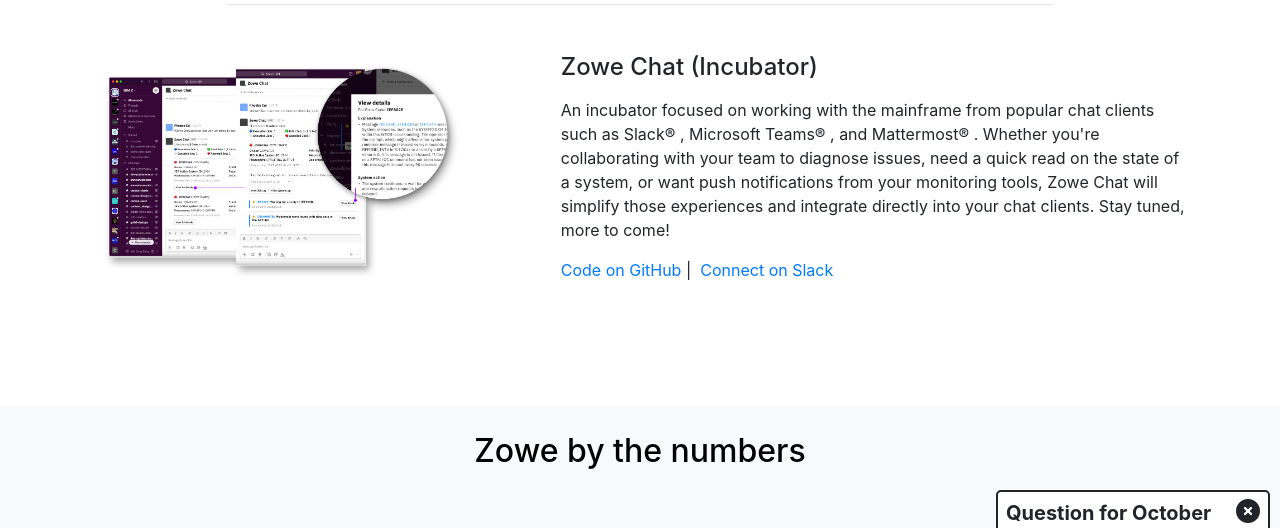
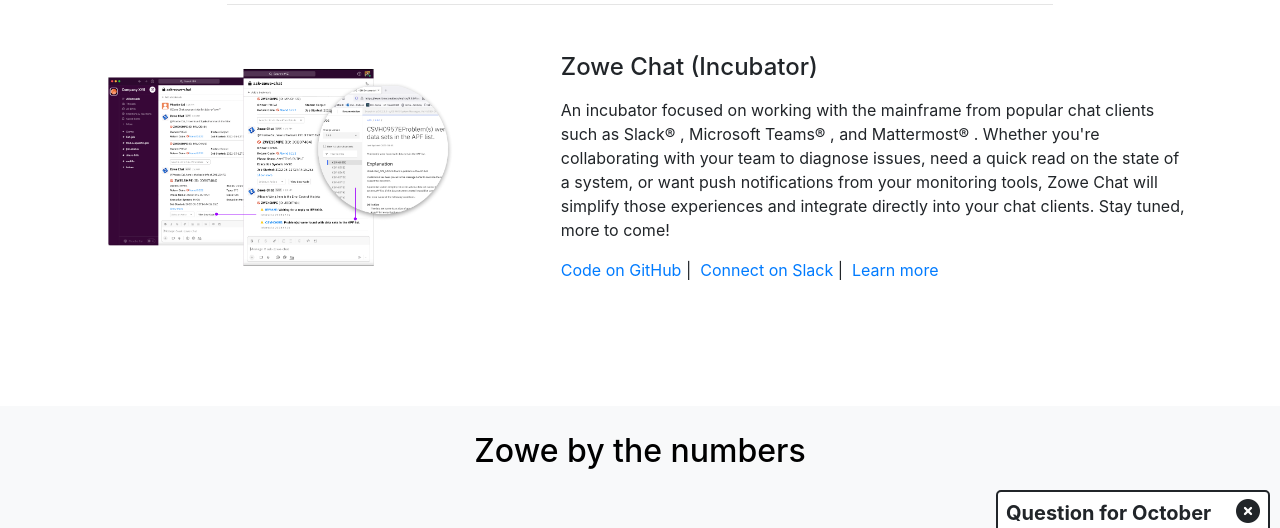
Before and after one commit to zowe/zowe.github.io, a Jekyll site: the page built from index.md, in a window 1280 px wide and 900 px high, scrolled down 4481 px, cut to the strip 0-528 px from the top of the window. Built offline with Jekyll 4.4.1, drawn with Linux system fonts in a browser that asks for light colours; nearby versions of some CDN libraries; our own code applies the rules of GitHub Pages for plain Markdown files.

Commit message:
Update the doc link and diagram for Zowe Chat
Signed-off-by: samanthasusu <Wen.Ting.Su@ibm.com>
- added a doc link for Zowe Chat
- updated the diagram

```diff
--- a/_config.yml
+++ b/_config.yml
@@ -89,6 +89,7 @@
 intellij_doc_url: https://plugins.jetbrains.com/plugin/18688-zowe-explorer
 chat_github_url: https://github.com/zowe/zowe-chat
 chat_slack_url: https://openmainframeproject.slack.com/archives/C03NNABMN0J
+chat_doc_url: https://docs.zowe.org/stable/getting-started/overview#zowe-chat-technical-preview
 zowe_video_deck_url: https://docs.zowe.org/Zowe_introduction_video_deck.pptx
 zowe_video_transcript_url: https://docs.zowe.org/Zowe_introduction_video_script.txt
 learn_page_get_started: https://docs.zowe.org/stable/getting-started/overview.html
--- a/index.md
+++ b/index.md
@@ -382,7 +382,7 @@
     <hr class="w-75 mt-5 mb-5">
     <div class="row" style="margin-bottom: 4%">
       <div class="col-md-5 col-sm order-last order-sm-first">
-        <img class="image-zowe-use" src="assets/img/chat-thumbnail-v1.png">
+        <img class="image-zowe-use" src="assets/img/chat-thumbnail-v2.png">
       </div>
       <div class="col-md-7 col-sm order-first order-sm-last">
         <a id="chat-intro"><h4>Zowe Chat (Incubator)</h4></a>
@@ -390,7 +390,8 @@
         </p>
           <p>
             <a href="{{ site.chat_github_url }}">Code on GitHub</a>&nbsp;|&nbsp;
-            <a href="{{ site.chat_slack_url }}">Connect on Slack</a>&nbsp;<!--|&nbsp;-->
+            <a href="{{ site.chat_slack_url }}">Connect on Slack</a>&nbsp;|&nbsp;
+            <a href="{{ site.chat_doc_url }}">Learn more</a><!--|&nbsp;-->
             <!--<a href="{{ site.intellij_doc_url }}">Learn more</a>&nbsp;|&nbsp; -->
           </p>
       </div>
```
Also changed, not shown: assets/img/chat-thumbnail-v1.png (deleted), assets/img/chat-thumbnail-v2.png (added).
